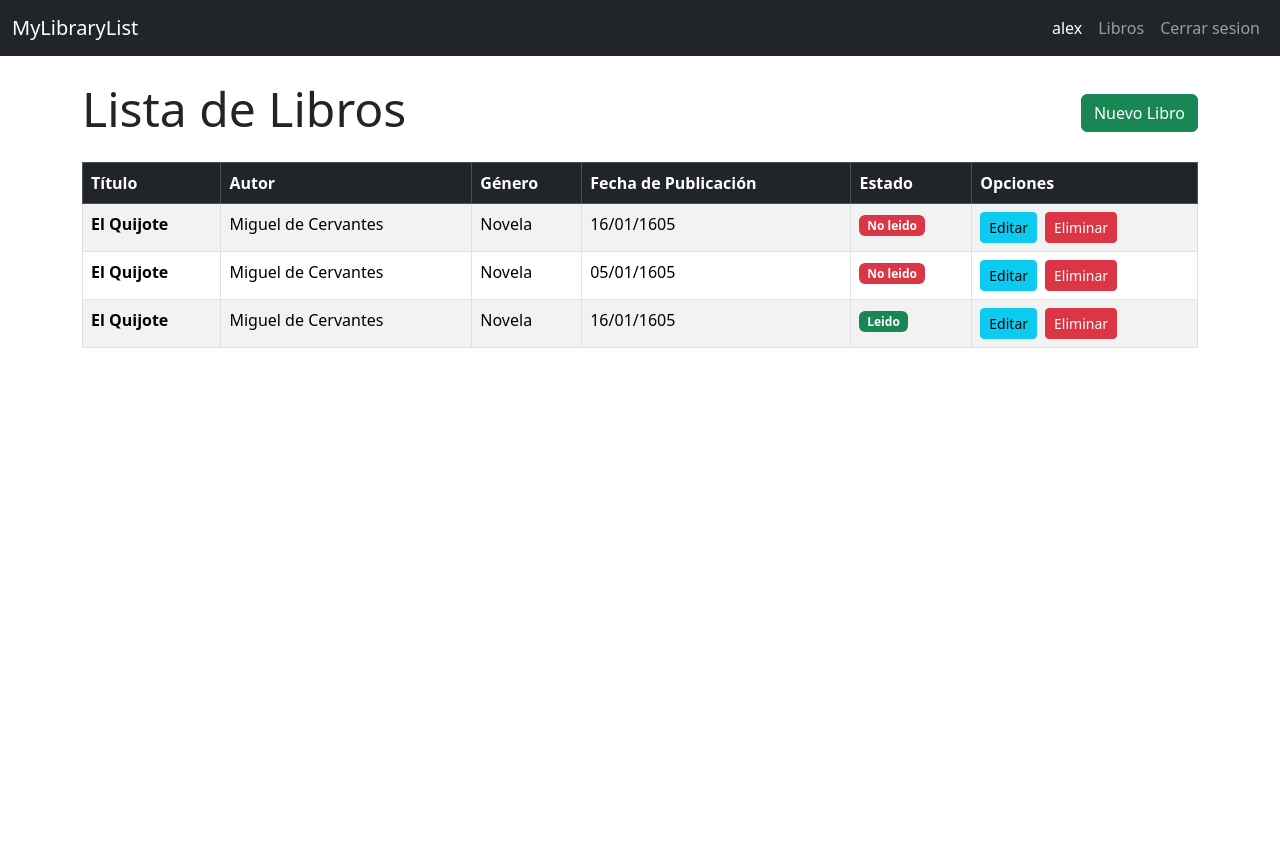
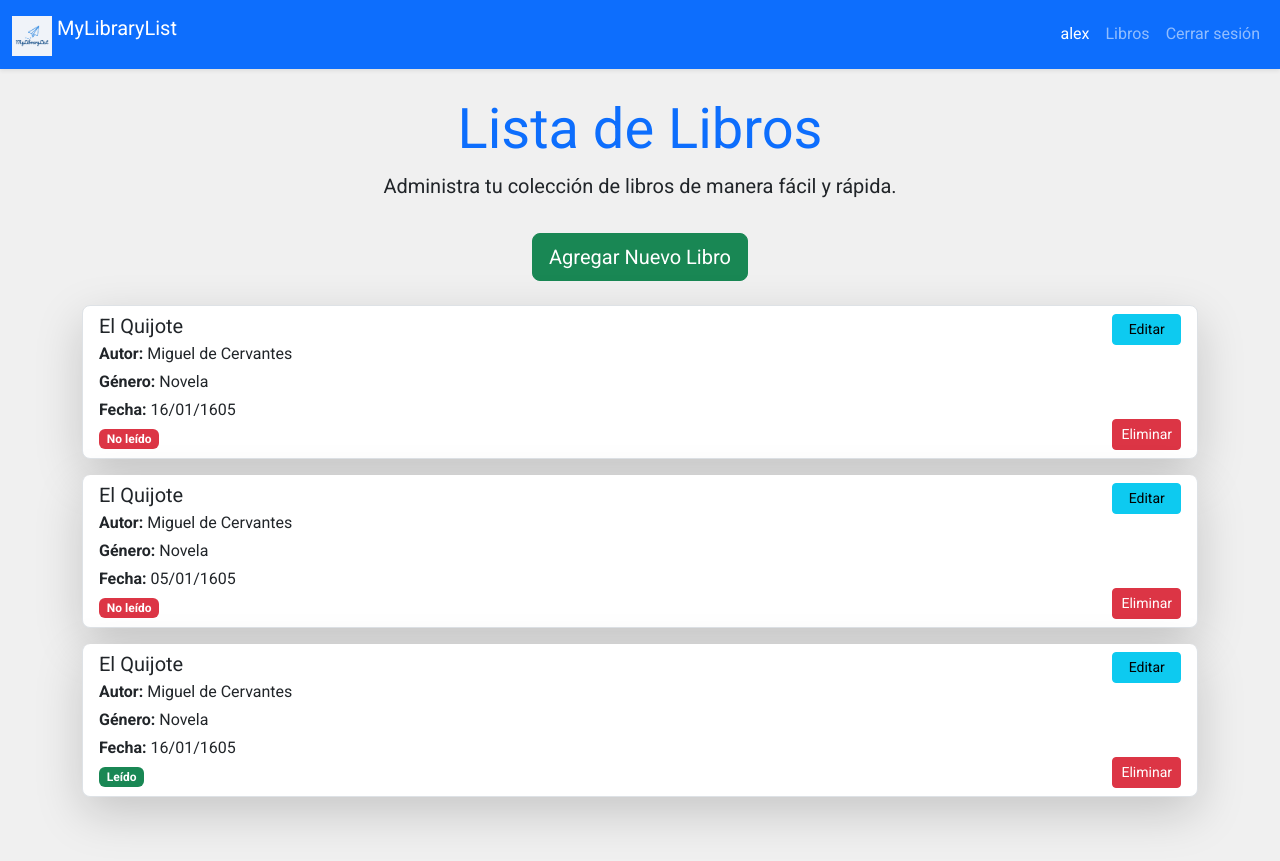
Before and after one commit to VulpeenGX/MyLibraryList, a Flask app: page /library/list in a window 1280 px wide. Before the commit the page ends 348 px from the top, so only its background shows below. Run offline with Flask 3, Linux system fonts and the light colour scheme; a user stored in the database is signed in.

Commit message:
mejoras visuales

```diff
--- a/app/static/css/style.css
+++ b/app/static/css/style.css
@@ -1,5 +1,78 @@
-body{
-    font-family: Arial;
-    margin: 0;
-    background-color: #ffffff;
-}
+/* Gradiente de fondo */
+body {
+    background-color: #f0f0f0;
+    font-family: 'Roboto', sans-serif;
+  }
+
+  /* Carrusel */
+  .carousel-item img {
+    border-radius: 15px;
+  }
+
+  /* Sombra y estilo de las tarjetas */
+  .card {
+    border-radius: 10px;
+    box-shadow: 0 4px 12px rgba(0, 0, 0, 0.1);
+  }
+
+  .card-body {
+    padding: 1.5rem;
+  }
+
+  .card-title {
+    font-weight: bold;
+  }
+
+  /* Botones animados */
+  .btn-primary {
+    transition: transform 0.3s ease;
+  }
+
+  .btn-primary:hover {
+    transform: scale(1.05);
+  }
+
+  .carousel-inner {
+    display: flex;
+    flex-direction: row;
+    overflow: hidden;
+  }
+
+/* Efecto de Hover en las tarjetas */
+.card {
+    transition: transform 0.3s ease, box-shadow 0.3s ease;
+  }
+
+  .card:hover {
+    transform: scale(1.05);  /* Aumento sutil */
+    box-shadow: 0 10px 20px rgba(0, 0, 0, 0.15);  /* Sombra más pronunciada */
+  }
+
+  /* Separación de Secciones */
+  .section-divider {
+    background-color: #f9f9f9;  /* Color suave para separar */
+    padding: 50px 0;
+  }
+
+  .section-title {
+    border-bottom: 2px solid #007bff;  /* Subrayado sutil */
+    padding-bottom: 10px;
+    margin-bottom: 30px;
+  }
+
+  /* Fondo más oscuro en la sección del carrusel */
+  .carousel-item {
+    background-color: #f8f9fa;  /* Fondo claro */
+  }
+
+  /* Estilo de botones de Iniciar Sesión y Registrarse */
+  .btn-link {
+    text-decoration: none;
+    color: #007bff;
+    font-weight: bold;
+  }
+
+  .btn-link:hover {
+    color: #0056b3;
+    text-decoration: underline;
+  }
--- a/app/static/js/scripts.js
+++ b/app/static/js/scripts.js
@@ -0,0 +1,22 @@
+fetch('https://www.googleapis.com/books/v1/volumes?q=programming')
+  .then(response => response.json())
+  .then(data => {
+    const booksContainer = document.getElementById('books-suggestions');
+    data.items.forEach(book => {
+      const card = document.createElement('div');
+      card.className = 'col-md-4 mb-4';
+      card.innerHTML = `
+        <div class="card shadow-lg">
+          <img src="${book.volumeInfo.imageLinks?.thumbnail || 'https://via.placeholder.com/150'}" class="card-img-top" alt="${book.volumeInfo.title}">
+          <div class="card-body">
+            <h5 class="card-title">${book.volumeInfo.title}</h5>
+            <p class="card-text">${book.volumeInfo.description || 'Sin descripción disponible.'}</p>
+          </div>
+        </div>
+      `;
+      booksContainer.appendChild(card);
+    });
+  })
+  .catch(error => {
+    console.error('Error al cargar los libros:', error);
+  });
--- a/app/templates/base.html
+++ b/app/templates/base.html
@@ -1,75 +1,73 @@
 <!DOCTYPE html>
-<html lang="en">
+<html lang="es">
   <head>
     <meta charset="UTF-8" />
     <meta name="viewport" content="width=device-width, initial-scale=1.0" />
     <title>MyLibraryList - {% block title %}{% endblock %}</title>
+
+    <!-- Bootstrap 5.3 -->
     <link
       href="https://cdn.jsdelivr.net/npm/bootstrap@5.3.3/dist/css/bootstrap.min.css"
       rel="stylesheet"
       integrity="sha384-QWTKZyjpPEjISv5WaRU9OFeRpok6YctnYmDr5pNlyT2bRjXh0JMhjY6hW+ALEwIH"
       crossorigin="anonymous"
     />
+
+    <!-- Tu archivo CSS personalizado -->
+    <link href="{{ url_for('static', filename='css/style.css') }}" rel="stylesheet">
+
+    <!-- Animate.css para animaciones -->
+    <link rel="stylesheet" href="https://cdnjs.cloudflare.com/ajax/libs/animate.css/4.1.1/animate.min.css"/>
+
+    <!-- Fuentes de Google -->
+    <link href="https://fonts.googleapis.com/css2?family=Roboto:wght@400;700&display=swap" rel="stylesheet">
+
   </head>
-  <body>
-    <nav class="navbar navbar-expand-sm navbar-dark bg-dark" data-bs-theme="dark">
+  <body data-bs-spy="scroll" data-bs-target="#navbarNav" data-bs-offset="50">
+
+    <!-- Barra de navegación -->
+    <nav class="navbar navbar-expand-lg navbar-dark bg-primary shadow-sm fixed-top">
       <div class="container-fluid">
-          <a class="navbar-brand" href="{{ url_for('index') }}">MyLibraryList</a>
-          <button
-            class="navbar-toggler"
-            type="button"
-            data-bs-toggle="collapse"
-            data-bs-target="#navbarSupportedContent"
-            aria-controls="navbarSupportedContent"
-            aria-expanded="false"
-            aria-label="Toggle navigation"
-          >
+        <a class="navbar-brand" href="{{ url_for('index') }}">
+          <img src="{{ url_for('static', filename='img/logo.png') }}" alt="Logo" width="40" class="d-inline-block align-text-top">
+          MyLibraryList
+        </a>
+        <button class="navbar-toggler" type="button" data-bs-toggle="collapse" data-bs-target="#navbarNav" aria-controls="navbarNav" aria-expanded="false" aria-label="Toggle navigation">
           <span class="navbar-toggler-icon"></span>
         </button>
-          <div class="collapse navbar-collapse justify-content-end" id="navbarSupportedContent">
-            <ul class="navbar-nav ms-auto mb-2 mb-lg-0">
+        <div class="collapse navbar-collapse" id="navbarNav">
+          <ul class="navbar-nav ms-auto">
             {% if g.user %}
               <li class="nav-item">
-                <span class="nav-link active"> {{ g.user.username }}</span>
+                <span class="nav-link active">{{ g.user.username }}</span>
               </li>
               <li class="nav-item">
                 <a class="nav-link" href="{{ url_for('library.index') }}">Libros</a>
               </li>
               <li class="nav-item">
-                <a class="nav-link" href="{{ url_for('auth.logout') }}">Cerrar sesion</a>
+                <a class="nav-link" href="{{ url_for('auth.logout') }}">Cerrar sesión</a>
               </li>
             {% else %}
               <li class="nav-item">
-                <a class="nav-link" aria-current="page" href="{{ url_for('auth.register') }}">Registrarse</a>
+                <a class="nav-link" href="{{ url_for('auth.register') }}">Registrarse</a>
               </li>
               <li class="nav-item">
-                <a class="nav-link" href="{{ url_for('auth.login') }}">Iniciar Sesion</a>
+                <a class="nav-link" href="{{ url_for('auth.login') }}">Iniciar sesión</a>
+              </li>
             {% endif %}
-              </li>
           </ul>
         </div>
       </div>
     </nav>
 
-
+    <!-- Contenido principal -->
+     <br>
+     <br>
     {% block content %} {% endblock %}
 
-    {% for message in get_flashed_messages() %}
-      <div class="container mt-3">
-        <div class="row">
-            <div class="col-md-6 mx-auto">
-                <div class="alert alert-danger" role="alert">
-                  {{message}}
-                </div>
-            </div>
-        </div>
-      </div>
-    {% endfor %}
+        <!-- Scripts de Bootstrap y JS personalizado -->
+        <script src="https://cdn.jsdelivr.net/npm/bootstrap@5.3.3/dist/js/bootstrap.bundle.min.js" integrity="sha384-YvpcrYf0tY3lHB60NNkmXc5s9fDVZLESaAA55NDzOxhy9GkcIdslK1eN7N6jIeHz" crossorigin="anonymous"></script>
+        <script src="{{ url_for('static', filename='js/scripts.js') }}"></script>
 
-    <script
-      src="https://cdn.jsdelivr.net/npm/bootstrap@5.3.3/dist/js/bootstrap.bundle.min.js"
-      integrity="sha384-YvpcrYf0tY3lHB60NNkmXc5s9fDVZLESaAA55NDzOxhy9GkcIdslK1eN7N6jIeHz"
-      crossorigin="anonymous"
-    ></script>
   </body>
 </html>
--- a/app/templates/library/index.html
+++ b/app/templates/library/index.html
@@ -1,65 +1,55 @@
 {% extends 'base.html' %}
 
 {% block content %}
-<section class="container my-4">
+<section class="container my-5">
   <!-- Título de la página y botón para agregar nuevo libro -->
-  <nav class="d-flex justify-content-between align-items-center mb-3">
-    <h1 class="display-5">Lista de Libros</h1>
-    <a href="{{ url_for('library.create') }}" class="btn btn-success">
-      <i class="bi bi-plus-circle"></i> Nuevo Libro
+  <div class="text-center mb-4">
+    <h1 class="display-4 text-primary">Lista de Libros</h1>
+    <p class="lead">Administra tu colección de libros de manera fácil y rápida.</p>
+    <a href="{{ url_for('library.create') }}" class="btn btn-success btn-lg mt-3">
+      <i class="bi bi-plus-circle"></i> Agregar Nuevo Libro
     </a>
-  </nav>
+  </div>
 
-  <!-- Tabla de libros -->
-  <div class="table-responsive">
-    <table class="table table-striped table-bordered">
-      <thead class="table-dark">
-        <tr>
-          <th>Título</th>
-          <th>Autor</th>
-          <th>Género</th>
-          <th>Fecha de Publicación</th>
-          <th>Estado</th>
-          <th>Opciones</th>
-        </tr>
-      </thead>
-      <tbody>
-        {% for libro in libros %}
-        {% if g.user.id == libro.created_by %}
-        <tr>
-          <td><strong>{{ libro.title }}</strong></td>
-          <td>{{ libro.author }}</td>
-          <td>{{ libro.genre }}</td>
-          <td>{{ libro.published_date.strftime('%d/%m/%Y') }}</td>
-          <td>
-            {% if libro.state %}
-            <span class="badge bg-success">Leido</span>
-            {% else %}
-            <span class="badge bg-danger">No leido</span>
-            {% endif %}
-          </td>
-          <td>
-            <div class="d-flex gap-2">
-              <a href="{{url_for('library.update', id = libro.id)}}" class="btn btn-info btn-sm">
+  <!-- Lista de libros con tarjetas horizontales -->
+  <div class="list-group">
+    {% for libro in libros %}
+      {% if g.user.id == libro.created_by %}
+        <div class="list-group-item d-flex align-items-center mb-3 shadow-lg rounded-3">
+          <div class="d-flex w-100">
+            <!-- Contenido de la tarjeta -->
+            <div class="flex-grow-1">
+              <h5 class="mb-1">{{ libro.title }}</h5>
+              <p class="mb-1"><strong>Autor:</strong> {{ libro.author }}</p>
+              <p class="mb-1"><strong>Género:</strong> {{ libro.genre }}</p>
+              <p class="mb-1"><strong>Fecha:</strong> {{ libro.published_date.strftime('%d/%m/%Y') }}</p>
+
+              <span class="badge {% if libro.state %} bg-success {% else %} bg-danger {% endif %}">
+                {% if libro.state %} Leído {% else %} No leído {% endif %}
+              </span>
+            </div>
+
+            <!-- Botones de acción dentro de la tarjeta, alineados verticalmente -->
+            <div class="ms-3 d-flex flex-column justify-content-between">
+              <a href="{{ url_for('library.update', id=libro.id) }}" class="btn btn-info btn-sm mb-2">
                 <i class="bi bi-pencil"></i> Editar
               </a>
-              <form action="{{url_for('library.delete', id = libro.id)}}" method="POST" style="display: inline;">
+              <form action="{{ url_for('library.delete', id=libro.id) }}" method="POST" style="display: inline;">
                 <button type="submit" class="btn btn-danger btn-sm">
                   <i class="bi bi-trash"></i> Eliminar
                 </button>
               </form>
             </div>
-          </td>
-        </tr>
-        {% endif %}
-        {% else %}
-        <tr>
-          <td colspan="6" class="text-center">No hay libros disponibles.</td>
-        </tr>
-        {% endfor %}
-      </tbody>
-    </table>
+          </div>
+        </div>
+      {% endif %}
+    {% else %}
+      <div class="col-12">
+        <div class="alert alert-warning text-center" role="alert">
+          No hay libros disponibles en tu lista.
+        </div>
+      </div>
+    {% endfor %}
   </div>
 </section>
-
 {% endblock content %}
```
Also changed, not shown: app/templates/index.html (+75 -31 lines), app/templates/library/create.html (+29 -19 lines), app/templates/library/update.html (+31 -22 lines), app/static/img/discovery.png (added), app/static/img/fondo.png (added), app/static/img/libros.png (added), app/static/img/logo.png (added), app/static/img/progress.png (added), info/README.md (deleted). Lines whose indentation alone changed are shown as unchanged.
